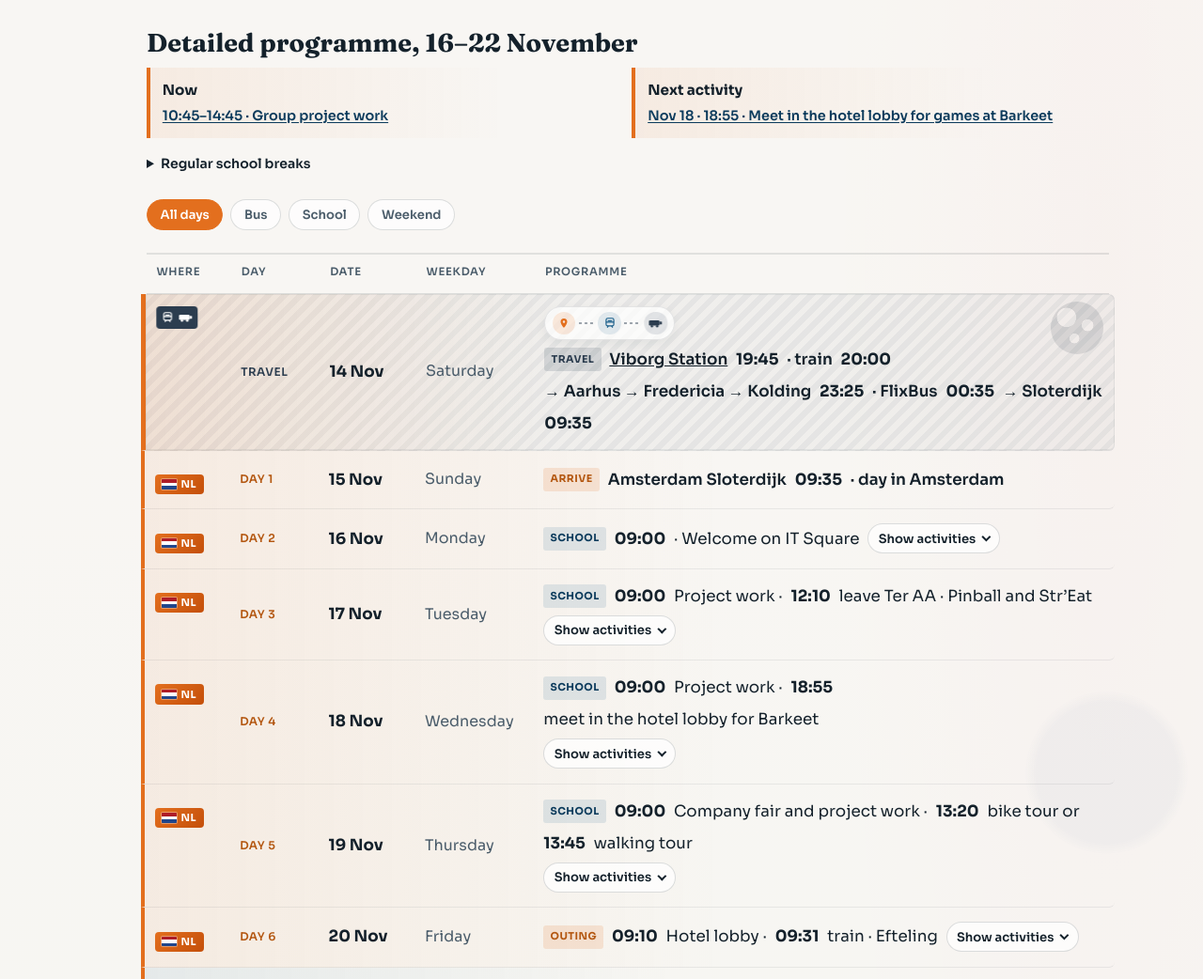
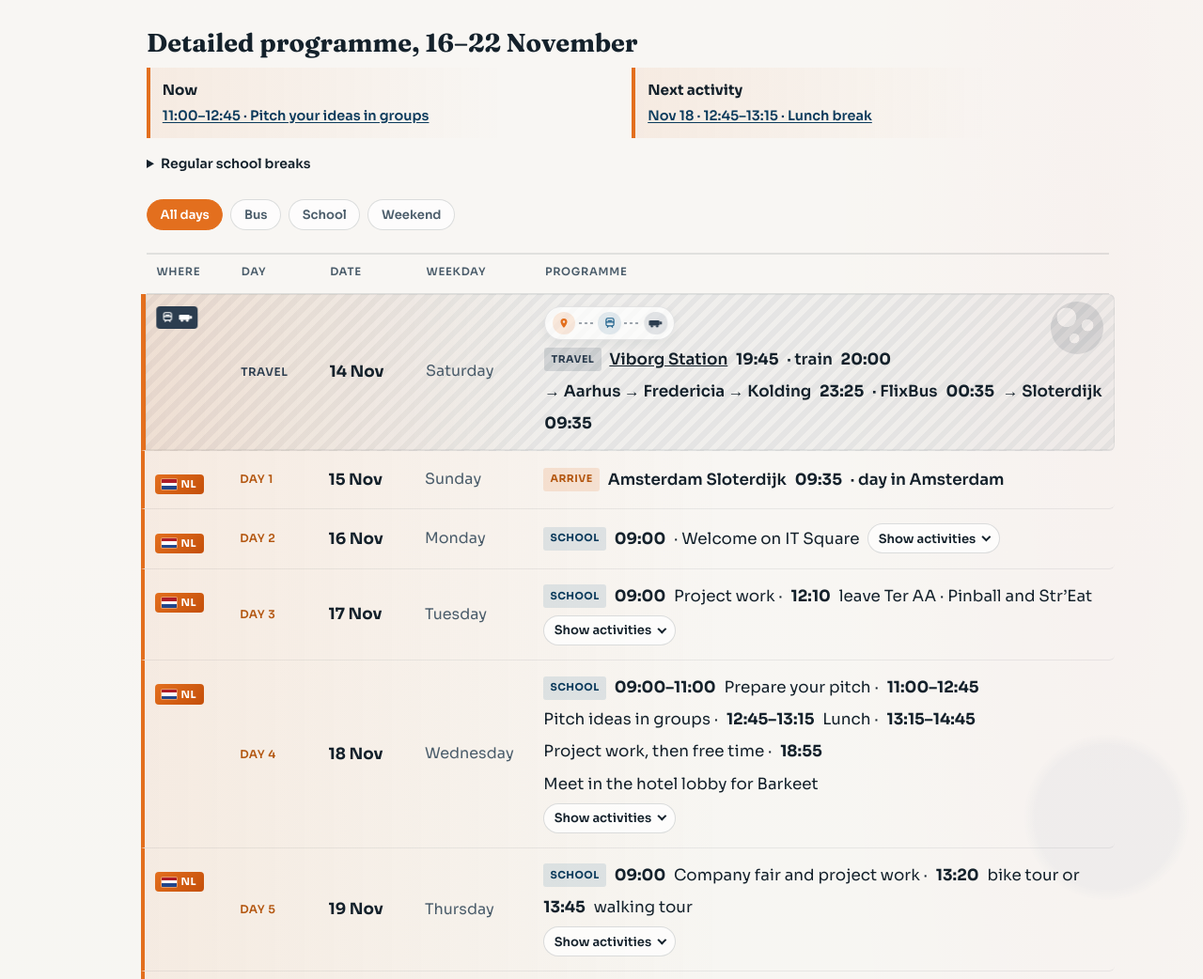
Before and after one commit to Mercantech/NL, a plain HTML site: page index.html in a window 1280 px wide. Shown: the part 3089-4131 px from the top of the page at 94% size. Drawn offline with Linux system fonts and the light colour scheme.

Commit message:
Vis onsdagens tider for pitch og projektarbejde i Helmond

```diff
--- a/2026.html
+++ b/2026.html
@@ -258,7 +258,7 @@
     </div>
   </footer>
 
-  <script src="i18n.js?v=20261118s"></script>
+  <script src="i18n.js?v=20261118x"></script>
   <script src="/pwa.js?v=20261114b" defer></script>
   <script src="script.js?v=20261017k"></script>
 </body>
--- a/helmond-program-data.mjs
+++ b/helmond-program-data.mjs
@@ -110,27 +110,39 @@ export const helmondDays = [
     activities: [
       {
         time: "09:00",
+        end: "11:00",
         category: "project",
         status: "required",
-        title: text("Præsentation af projektpitch", "Project pitch presentations", "Presentaties van de projectpitches"),
-      },
-      {
-        category: "school",
-        status: "required",
-        title: text("Gennemgang af ugens program", "Review of the week's programme", "Bespreking van het weekprogramma"),
-      },
-      {
-        category: "school",
-        status: "planned",
-        title: text("Rundvisning på skolen", "School tour", "Rondleiding op school"),
+        title: text("Forbered jeres pitch", "Prepare your pitch", "Bereid jullie pitch voor"),
         location: "terAA",
       },
       {
-        time: "10:45",
+        time: "11:00",
+        end: "12:45",
+        category: "project",
+        status: "required",
+        title: text("Præsenter jeres idéer i grupper", "Pitch your ideas in groups", "Presenteer jullie ideeën in groepjes"),
+      },
+      {
+        time: "12:45",
+        end: "13:15",
+        category: "free",
+        status: "planned",
+        title: text("Frokostpause", "Lunch break", "Lunchpauze"),
+      },
+      {
+        time: "13:15",
         end: "14:45",
         category: "project",
         status: "required",
         title: text("Projektarbejde i grupper", "Group project work", "Projectwerk in groepen"),
+      },
+      {
+        time: "14:45",
+        end: "18:55",
+        category: "free",
+        status: "planned",
+        title: text("Fri efter skole", "Free time after school", "Vrije tijd na school"),
       },
       {
         time: "18:55",
--- a/helmond-program.mjs
+++ b/helmond-program.mjs
@@ -1,4 +1,4 @@
-import { helmondDays } from "./helmond-program-data.mjs?v=20261117d";
+import { helmondDays } from "./helmond-program-data.mjs?v=20261118x";
 
 const interfaceText = {
   da: {
@@ -7,7 +7,7 @@ const interfaceText = {
     show: "Vis aktiviteter", hide: "Skjul aktiviteter",
     unknown: "Tidspunkt ikke fastlagt", evening: "Aften", afternoonEvening: "Eftermiddag/aften", freeFrom: "Fra",
     empty: "Ingen planlagte aktiviteter.", breaks: "Faste skolepauser",
-    breakNames: ["Formiddagspause", "Frokostpause (16., 18. og 19. november)", "Eftermiddagspause"],
+    breakNames: ["Formiddagspause", "Frokostpause (16., 18. og 19. november)", "Eftermiddagspause (onsdag den 18. slutter skoledagen kl. 14:45)"],
     school: "Undervisning", project: "Projektarbejde", travel: "Transport", social: "Social aktivitet", free: "Fritid",
     required: "Obligatorisk", optional: "Valgfri", suggested: "Forslag", planned: "Planlagt", unconfirmed: "Ikke bekræftet",
   },
@@ -17,7 +17,7 @@ const interfaceText = {
     show: "Show activities", hide: "Hide activities",
     unknown: "Time to be confirmed", evening: "Evening", afternoonEvening: "Afternoon/evening", freeFrom: "From",
     empty: "No planned activities.", breaks: "Regular school breaks",
-    breakNames: ["Morning break", "Lunch break (16, 18 and 19 November)", "Afternoon break"],
+    breakNames: ["Morning break", "Lunch break (16, 18 and 19 November)", "Afternoon break (school ends at 14:45 on Wednesday 18 November)"],
     school: "Lessons", project: "Project work", travel: "Transport", social: "Social activity", free: "Free time",
     required: "Required", optional: "Optional", suggested: "Suggestion", planned: "Scheduled", unconfirmed: "Unconfirmed",
   },
@@ -27,7 +27,7 @@ const interfaceText = {
     show: "Toon activiteiten", hide: "Verberg activiteiten",
     unknown: "Tijdstip nog niet vastgesteld", evening: "Avond", afternoonEvening: "Middag/avond", freeFrom: "Vanaf",
     empty: "Geen geplande activiteiten.", breaks: "Vaste schoolpauzes",
-    breakNames: ["Ochtendpauze", "Lunchpauze (16, 18 en 19 november)", "Middagpauze"],
+    breakNames: ["Ochtendpauze", "Lunchpauze (16, 18 en 19 november)", "Middagpauze (woensdag 18 november eindigt de schooldag om 14:45)"],
     school: "Onderwijs", project: "Projectwerk", travel: "Vervoer", social: "Sociale activiteit", free: "Vrije tijd",
     required: "Verplicht", optional: "Optioneel", suggested: "Voorstel", planned: "Gepland", unconfirmed: "Onbevestigd",
   },
--- a/i18n.js
+++ b/i18n.js
@@ -213,7 +213,7 @@
       "index.program.nl.row.d13.programme": "<span class=\"type-pill type-bus\">Travel</span> Kolding <strong>05:50</strong> · train <strong>06:53</strong> → Aarhus <strong>08:08 / 08:30</strong> → Viborg <strong>09:37</strong>",
       "index.program.nl.row.d2.programme": "<span class=\"type-pill type-school\">School</span> <strong>09:00</strong> · Welcome on IT Square",
       "index.program.nl.row.d3.programme": "<span class=\"type-pill type-school\">School</span> <strong>09:00</strong> Project work · <strong>12:10</strong> leave Ter AA · Pinball and Str’Eat",
-      "index.program.nl.row.d4.programme": "<span class=\"type-pill type-school\">School</span> <strong>09:00</strong> Project work · <strong>18:55</strong> meet in the hotel lobby for Barkeet",
+      "index.program.nl.row.d4.programme": "<span class=\"type-pill type-school\">School</span> <strong>09:00–11:00</strong> Prepare your pitch · <strong>11:00–12:45</strong> Pitch ideas in groups · <strong>12:45–13:15</strong> Lunch · <strong>13:15–14:45</strong> Project work, then free time · <strong>18:55</strong> Meet in the hotel lobby for Barkeet",
       "index.program.nl.row.d5.programme": "<span class=\"type-pill type-school\">School</span> <strong>09:00</strong> Company fair and project work · <strong>13:20</strong> bike tour or <strong>13:45</strong> walking tour",
       "index.program.nl.row.d6.programme": "<span class=\"type-pill type-arrive\">Outing</span> <strong>09:10</strong> Hotel lobby · <strong>09:31</strong> train · Efteling",
       "index.program.nl.row.d7.programme": "<span class=\"type-pill type-weekend\">Weekend</span> <strong>10:15</strong> Hotel lobby · <strong>10:46</strong> train · Art walk and free time in Eindhoven",
@@ -722,7 +722,7 @@
       "index.program.nl.row.d13.programme": "<span class=\"type-pill type-bus\">Rejse</span> Kolding <strong>05:50</strong> · tog <strong>06:53</strong> → Aarhus <strong>08:08 / 08:30</strong> → Viborg <strong>09:37</strong>",
       "index.program.nl.row.d2.programme": "<span class=\"type-pill type-school\">Skole</span> <strong>09:00</strong> · Velkomst på IT Square",
       "index.program.nl.row.d3.programme": "<span class=\"type-pill type-school\">Skole</span> <strong>09:00</strong> Projektarbejde · <strong>12:10</strong> afgang fra Ter AA · Flipperturnering og Str’Eat",
-      "index.program.nl.row.d4.programme": "<span class=\"type-pill type-school\">Skole</span> <strong>09:00</strong> Projektarbejde · <strong>18:55</strong> møde i hotellobbyen før Barkeet",
+      "index.program.nl.row.d4.programme": "<span class=\"type-pill type-school\">Skole</span> <strong>09:00–11:00</strong> Forbered jeres pitch · <strong>11:00–12:45</strong> Præsenter idéer i grupper · <strong>12:45–13:15</strong> Frokost · <strong>13:15–14:45</strong> Projektarbejde, derefter fri · <strong>18:55</strong> Mød i hotellobbyen til Barkeet",
       "index.program.nl.row.d5.programme": "<span class=\"type-pill type-school\">Skole</span> <strong>09:00</strong> Virksomhedsmesse og projektarbejde · <strong>13:20</strong> cykeltur eller <strong>13:45</strong> gåtur",
       "index.program.nl.row.d6.programme": "<span class=\"type-pill type-arrive\">Udflugt</span> <strong>09:10</strong> Hotellobbyen · <strong>09:31</strong> tog · Efteling",
       "index.program.nl.row.d7.programme": "<span class=\"type-pill type-weekend\">Weekend</span> <strong>10:15</strong> Hotellobbyen · <strong>10:46</strong> tog · Kunstvandring og fritid i Eindhoven",
@@ -1231,7 +1231,7 @@
       "index.program.nl.row.d13.programme": "<span class=\"type-pill type-bus\">Reis</span> Kolding <strong>05:50</strong> · trein <strong>06:53</strong> → Aarhus <strong>08:08 / 08:30</strong> → Viborg <strong>09:37</strong>",
       "index.program.nl.row.d2.programme": "<span class=\"type-pill type-school\">School</span> <strong>09:00</strong> · Welkom op IT Square",
       "index.program.nl.row.d3.programme": "<span class=\"type-pill type-school\">School</span> <strong>09:00</strong> Projectwerk · <strong>12:10</strong> vertrek van Ter AA · Flippertoernooi en Str’Eat",
-      "index.program.nl.row.d4.programme": "<span class=\"type-pill type-school\">School</span> <strong>09:00</strong> Projectwerk · <strong>18:55</strong> verzamelen in de hotellobby voor Barkeet",
+      "index.program.nl.row.d4.programme": "<span class=\"type-pill type-school\">School</span> <strong>09:00–11:00</strong> Bereid jullie pitch voor · <strong>11:00–12:45</strong> Presenteer ideeën in groepjes · <strong>12:45–13:15</strong> Lunch · <strong>13:15–14:45</strong> Projectwerk, daarna vrij · <strong>18:55</strong> Verzamelen in de hotellobby voor Barkeet",
       "index.program.nl.row.d5.programme": "<span class=\"type-pill type-school\">School</span> <strong>09:00</strong> Bedrijvenmarkt en projectwerk · <strong>13:20</strong> fietstocht of <strong>13:45</strong> wandeltocht",
       "index.program.nl.row.d6.programme": "<span class=\"type-pill type-arrive\">Uitstapje</span> <strong>09:10</strong> Hotellobby · <strong>09:31</strong> trein · Efteling",
       "index.program.nl.row.d7.programme": "<span class=\"type-pill type-weekend\">Weekend</span> <strong>10:15</strong> Hotellobby · <strong>10:46</strong> trein · Kunstwandeling en vrije tijd in Eindhoven",
--- a/index.html
+++ b/index.html
@@ -758,7 +758,7 @@
               <span class="sch-date" role="cell">18 Nov</span>
               <span class="sch-weekday" role="cell" data-i18n="shared.weekday.wednesday">Wednesday</span>
               <div class="sch-what" role="cell">
-                <span class="sch-what-text" data-i18n-html="index.program.nl.row.d4.programme"><span class="type-pill type-school">School</span> <strong>09:00</strong> Project work · <strong>18:55</strong> meet in the hotel lobby for Barkeet</span>
+                <span class="sch-what-text" data-i18n-html="index.program.nl.row.d4.programme"><span class="type-pill type-school">School</span> <strong>09:00–11:00</strong> Prepare your pitch · <strong>11:00–12:45</strong> Pitch ideas in groups · <strong>12:45–13:15</strong> Lunch · <strong>13:15–14:45</strong> Project work, then free time · <strong>18:55</strong> Meet in the hotel lobby for Barkeet</span>
                 <button type="button" class="chip helmond-toggle" data-helmond-toggle aria-expanded="false" aria-controls="helmond-2026-11-18" hidden>Show activities</button>
               </div>
             </div>
@@ -1297,9 +1297,9 @@
     </div>
   </footer>
 
-  <script src="i18n.js?v=20261118s"></script>
+  <script src="i18n.js?v=20261118x"></script>
   <script src="/pwa.js?v=20261114b" defer></script>
-  <script type="module" src="helmond-program.mjs?v=20261118a"></script>
+  <script type="module" src="helmond-program.mjs?v=20261118x"></script>
   <script src="script.js?v=20261017k"></script>
 </body>
 </html>
```
Also changed, not shown: billetter.html (+1 -1 lines), learning-objectives.html (+1 -1 lines), pakkeliste.html (+1 -1 lines), previous-years.html (+1 -1 lines), projekter-2026.html (+1 -1 lines), qa.html (+1 -1 lines).
